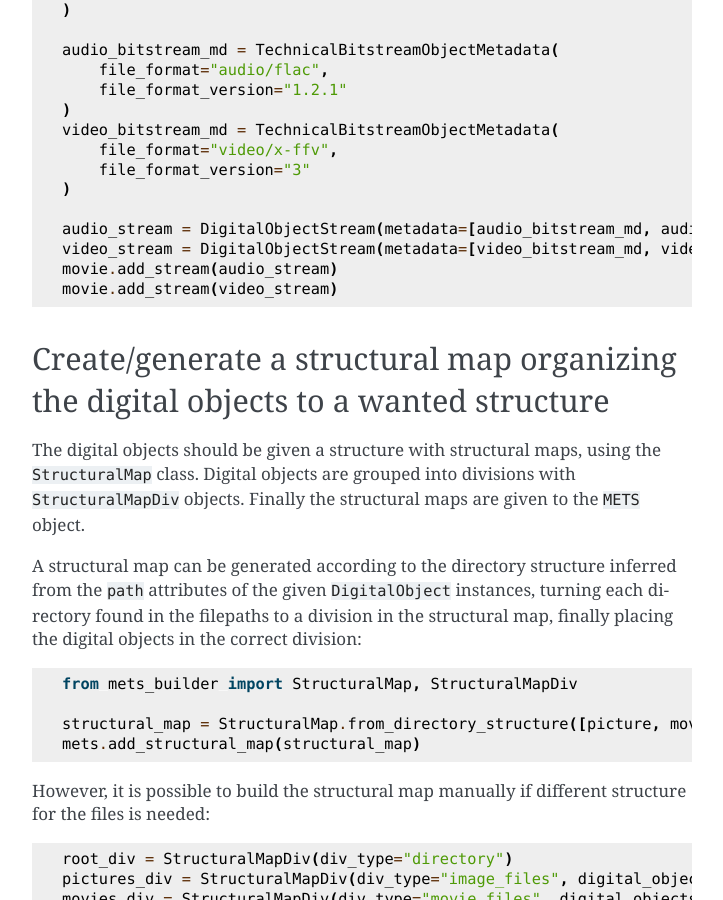
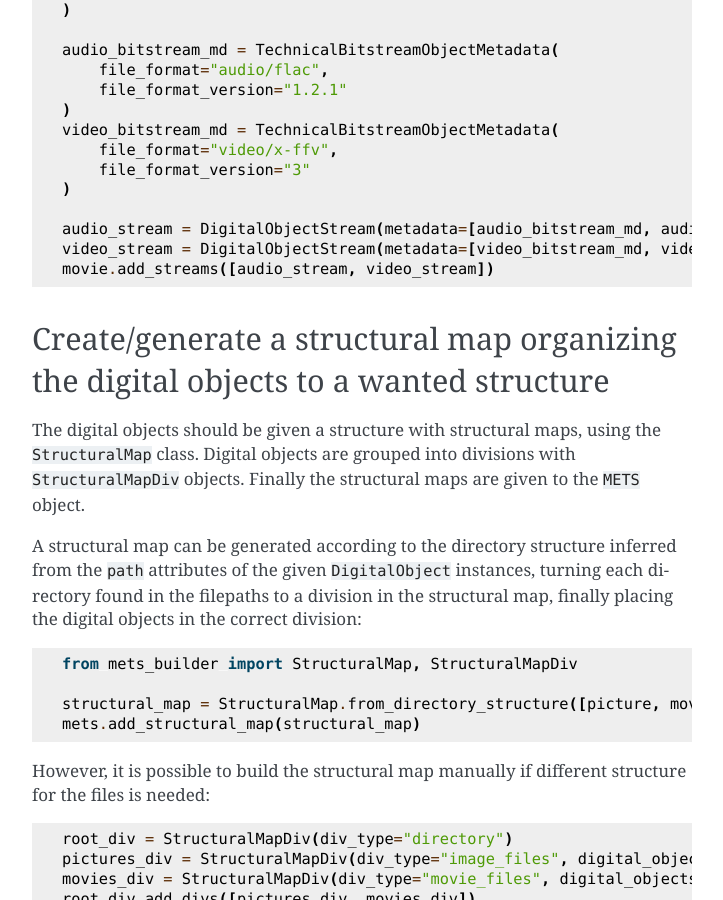
Before and after one commit to Digital-Preservation-Finland/dpres-mets-builder, a Sphinx documentation site: the page built from doc/source/usage.rst, in a window 1280 px wide and 900 px high, scrolled down 2427 px. Shown: the whole window, without its empty margins (388-1111 px from the left). Built offline with Sphinx 7.4.7, drawn with Linux system fonts in a browser that asks for light colours.

Commit message:
TPASPKT-1359 Rename and refactor DigitalObject.add_stream
Change DigitalObject.add_stream to DigitalObject.add_streams which takes
an iterable of digital object streams as an argument instead of a single
digital object stream

```diff
--- a/doc/source/example_code.py
+++ b/doc/source/example_code.py
@@ -95,8 +95,7 @@ video_bitstream_md = TechnicalBitstreamObjectMetadata(
 )
 audio_stream = DigitalObjectStream(metadata=[audio_bitstream_md, audio_md])
 video_stream = DigitalObjectStream(metadata=[video_bitstream_md, video_md])
-movie.add_stream(audio_stream)
-movie.add_stream(video_stream)
+movie.add_streams([audio_stream, video_stream])
 
 # Structure of the digital objects can be documented with the StructuralMap
 # class, dividing the digital objects to wanted groups with StructuralMapDiv
--- a/doc/source/usage.rst
+++ b/doc/source/usage.rst
@@ -123,8 +123,7 @@ If a digital object has streams (for example video files often consist of video
 
     audio_stream = DigitalObjectStream(metadata=[audio_bitstream_md, audio_md])
     video_stream = DigitalObjectStream(metadata=[video_bitstream_md, video_md])
-    movie.add_stream(audio_stream)
-    movie.add_stream(video_stream)
+    movie.add_streams([audio_stream, video_stream])
 
 Create/generate a structural map organizing the digital objects to a wanted structure
 -------------------------------------------------------------------------------------
```
Also changed, not shown: 2 other files.
